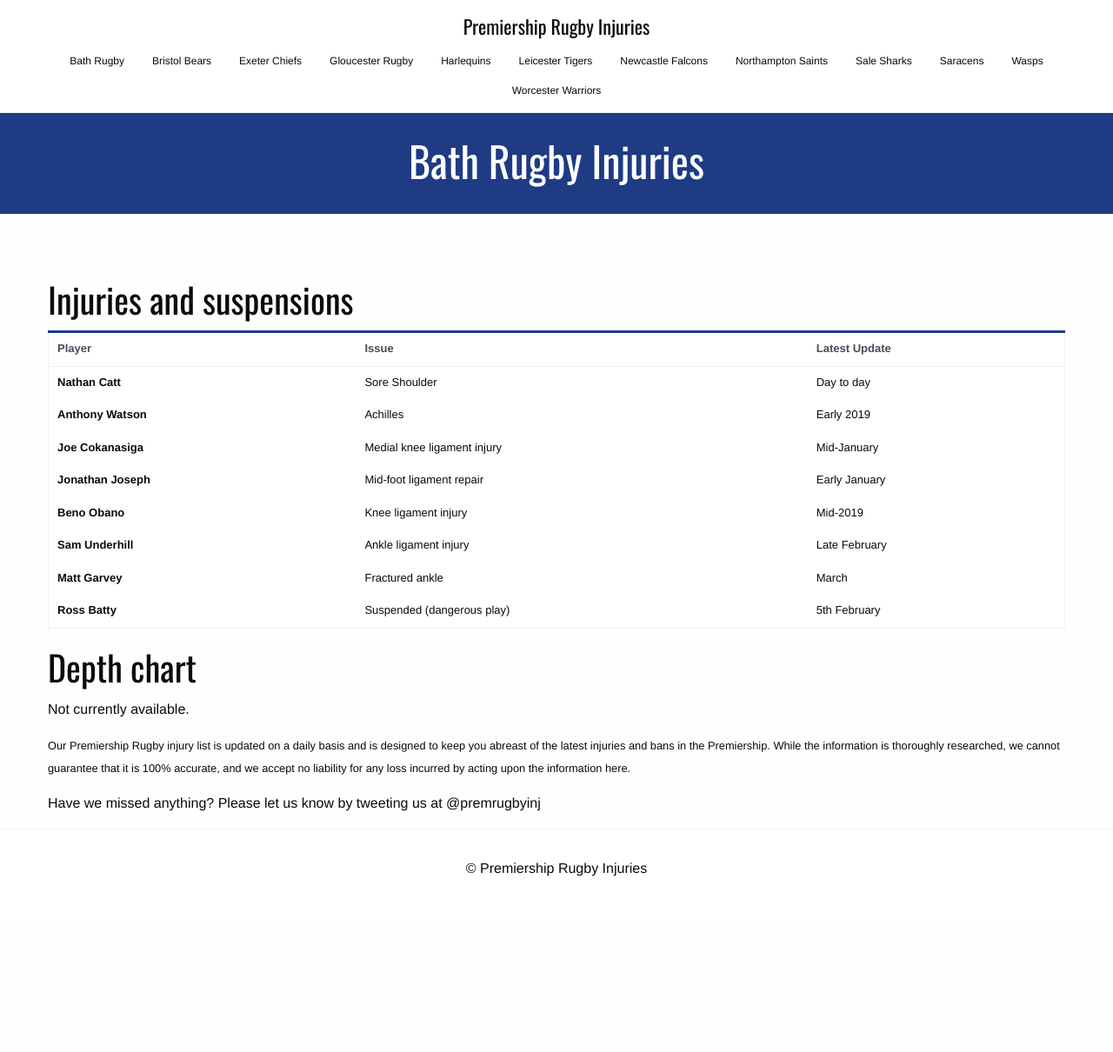
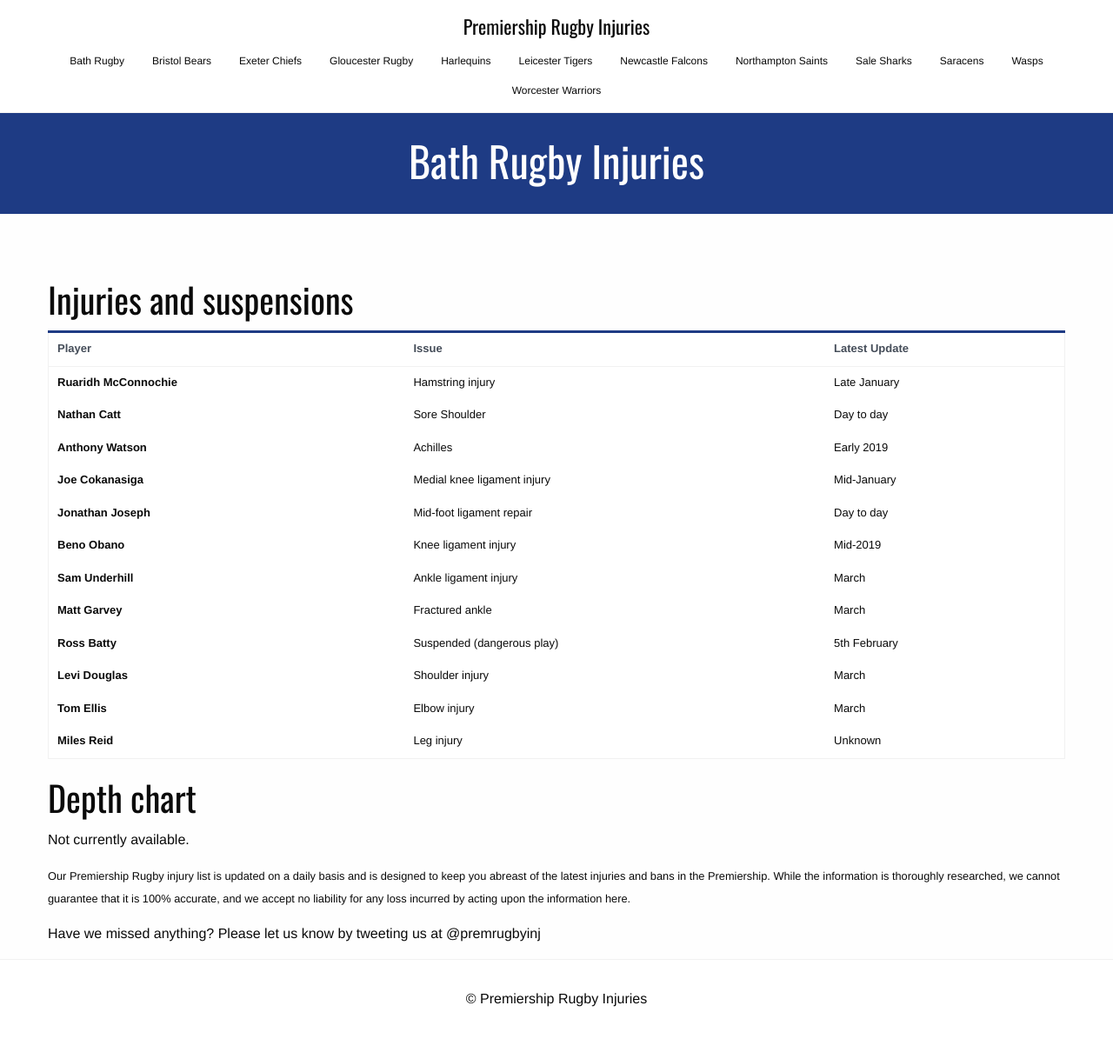
Before and after one commit to krussll/rugbyinjuries, a Jekyll site: the page built from teams/bath-rugby.html, in a window 1280 px wide. Shown: the whole page at 87% size. Built offline with Jekyll 4.4.1, drawn with Linux system fonts in a browser that asks for light colours; before the commit the page ends 1060 px from its top, so only the background shows below that.

Commit message:
Update injuries.yml

```diff
--- a/_data/injuries.yml
+++ b/_data/injuries.yml
@@ -1,5 +1,9 @@
 - name: "Bath Rugby"
   players:
+    - name: "Ruaridh McConnochie"
+      injury: "Hamstring injury"
+      expectedreturn: "Late January"
+      source: ""
     - name: "Nathan Catt"
       injury: "Sore Shoulder"
       expectedreturn: "Day to day"
@@ -14,7 +18,7 @@
       source: "https://www.bathrugby.com/news/injury-update-4/"
     - name: "Jonathan Joseph"
       injury: "Mid-foot ligament repair"
-      expectedreturn: "Early January"
+      expectedreturn: "Day to day"
       source: "https://www.bathrugby.com/news/injury-update-4/"
     - name: "Beno Obano"
       injury: "Knee ligament injury"
@@ -22,7 +26,7 @@
       source: "https://www.bathrugby.com/news/injury-update-4/"
     - name: "Sam Underhill"
       injury: "Ankle ligament injury"
-      expectedreturn: "Late February"
+      expectedreturn: "March"
       source: "https://www.bbc.co.uk/sport/rugby-union/46736639"
     - name: "Matt Garvey"
       injury: "Fractured ankle"
@@ -31,6 +35,18 @@
     - name: "Ross Batty"
       injury: "Suspended (dangerous play)"
       expectedreturn: "5th February"
+    - name: "Levi Douglas"
+      injury: "Shoulder injury"
+      expectedreturn: "March"
+      source: "https://www.bbc.co.uk/sport/rugby-union/46736639"
+      source: ""
+    - name: "Tom Ellis"
+      injury: "Elbow injury"
+      expectedreturn: "March"
+      source: ""
+    - name: "Miles Reid"
+      injury: "Leg injury"
+      expectedreturn: "Unknown"
       source: ""
 - name: "Bristol Bears"
   players:
@@ -84,6 +100,10 @@
 
 - name: "Gloucester Rugby"
   players:
+    - name: "Tom Savage"
+      injury: "Ban"
+      expectedreturn: "15th January"
+      source: ""
     - name: "Todd Gleave"
       injury: "Hand injury"
       expectedreturn: "Day to day"
@@ -126,10 +146,6 @@
       injury: "Twisted knee"
       expectedreturn: "January/February"
       source: ""
-    - name: "Sam Harrison"
-      injury: "Hand injury"
-      expectedreturn: "Day to day"
-      source: ""
     - name: "Guy Thompson"
       injury: "Broken hand"
       expectedreturn: "January/February"
@@ -137,10 +153,6 @@
     - name: "Matt Smith"
       injury: "Dislocated shoulder"
       expectedreturn: "March/April"
-      source: ""
-    - name: "Tom Youngs"
-      injury: "Twisted knee"
-      expectedreturn: "Day to day"
       source: ""
     - name: "Mathew Tait"
       injury: "Achilles  knee"
@@ -190,10 +202,6 @@
     - name: "Nafi Tuitavake"
       injury: "Neck injury"
       expectedreturn: "March/April"
-      source: ""
-    - name: "Andrew Kellaway"
-      injury: "Ankle injury"
-      expectedreturn: "Unkown"
       source: ""
     - name: "Andy Symons"
       injury: "Knee injury"
@@ -251,15 +259,15 @@
       injury: "Knee injury"
       expectedreturn: "Early 2019"
       source: "https://www.bristolpost.co.uk/sport/rugby/rugby-news/wasps-bristol-bears-preview-tv-2252341"
-    - name: "Marcus Watson"
-      injury: "grade-two groin tear"
-      expectedreturn: "Unknown"
-      source: "https://www.bristolpost.co.uk/sport/rugby/rugby-news/wasps-bristol-bears-preview-tv-2252341"
     - name: "Tommy Taylor"
       injury: "Concussion"
       expectedreturn: "Unknown"
       source: ""
     - name: "Jimmy Gopperth"
+      injury: "Knee injury"
+      expectedreturn: "Unknown"
+      source: ""
+    - name: "Jack Willis"
       injury: "Knee injury"
       expectedreturn: "Unknown"
       source: ""
@@ -277,3 +285,7 @@
       injury: "Larynx injury"
       expectedreturn: "Unknown"
       source: ""
+    - name: "Jonno Lance"
+      injury: "Back injury"
+      expectedreturn: "Feb/March"
+      source: ""
```
